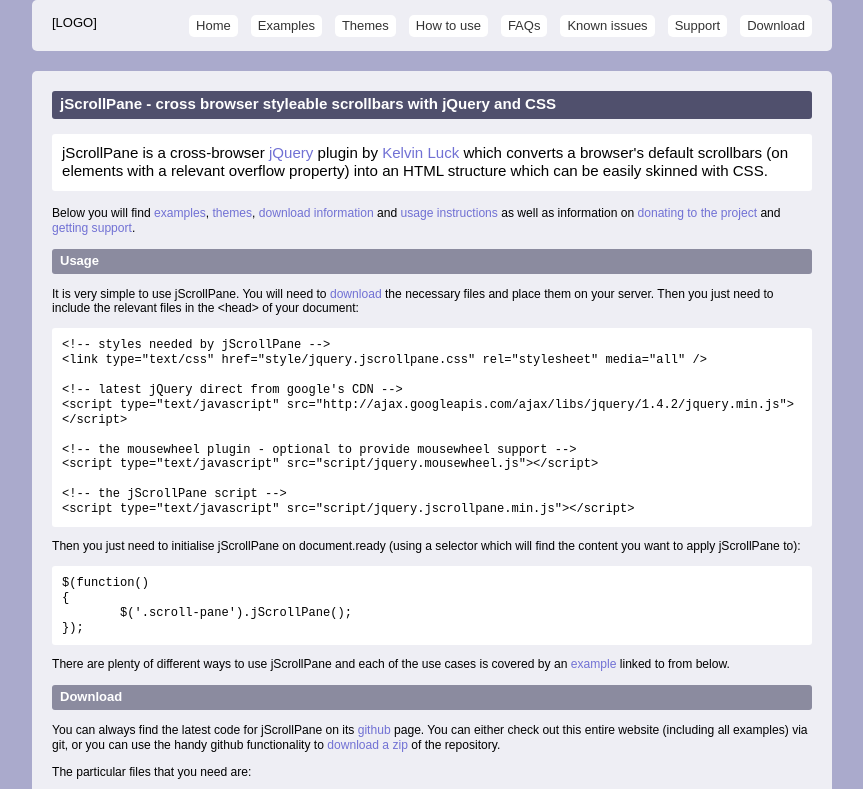
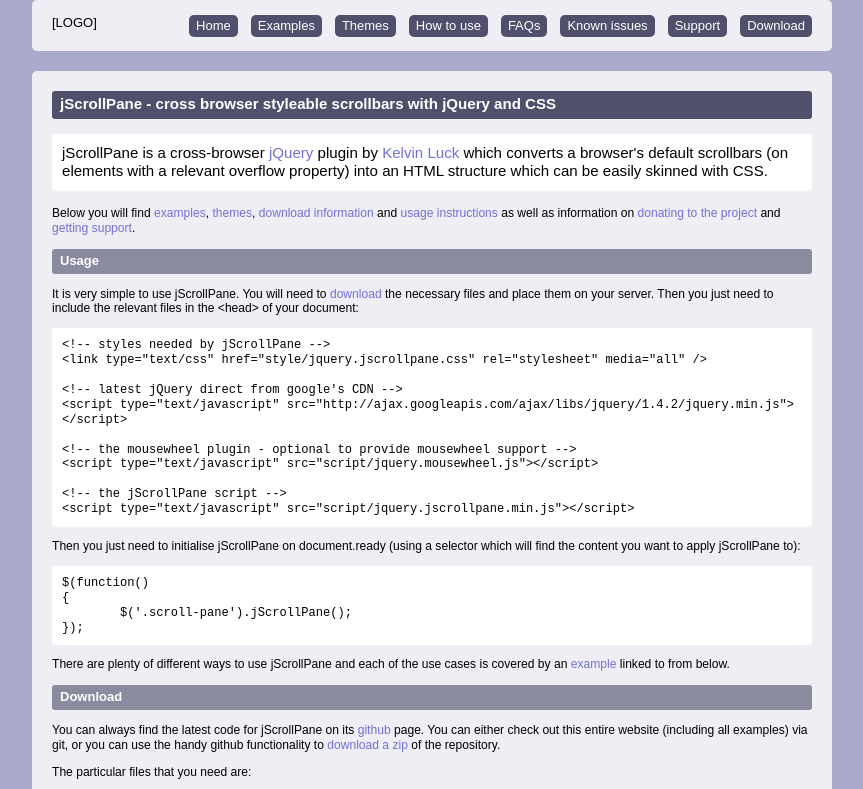
Before and after one commit to vitch/jScrollPane, a plain HTML site: page index.html in a window 1280 px wide. Shown: the top 789 px of the page, without its empty margins (208-1071 px from the left). Drawn offline with nearby package versions, Linux system fonts and the light colour scheme.

Commit message:
Dark blue buttons...

```diff
--- a/style/demo.css
+++ b/style/demo.css
@@ -55,8 +55,8 @@
 
 #top-nav ul li a
 {
-	background: #fff;
-	color: #333;
+	background: #50506D;
+	color: #fff;
 	display: block;
 	padding: 3px 7px;
 
```
